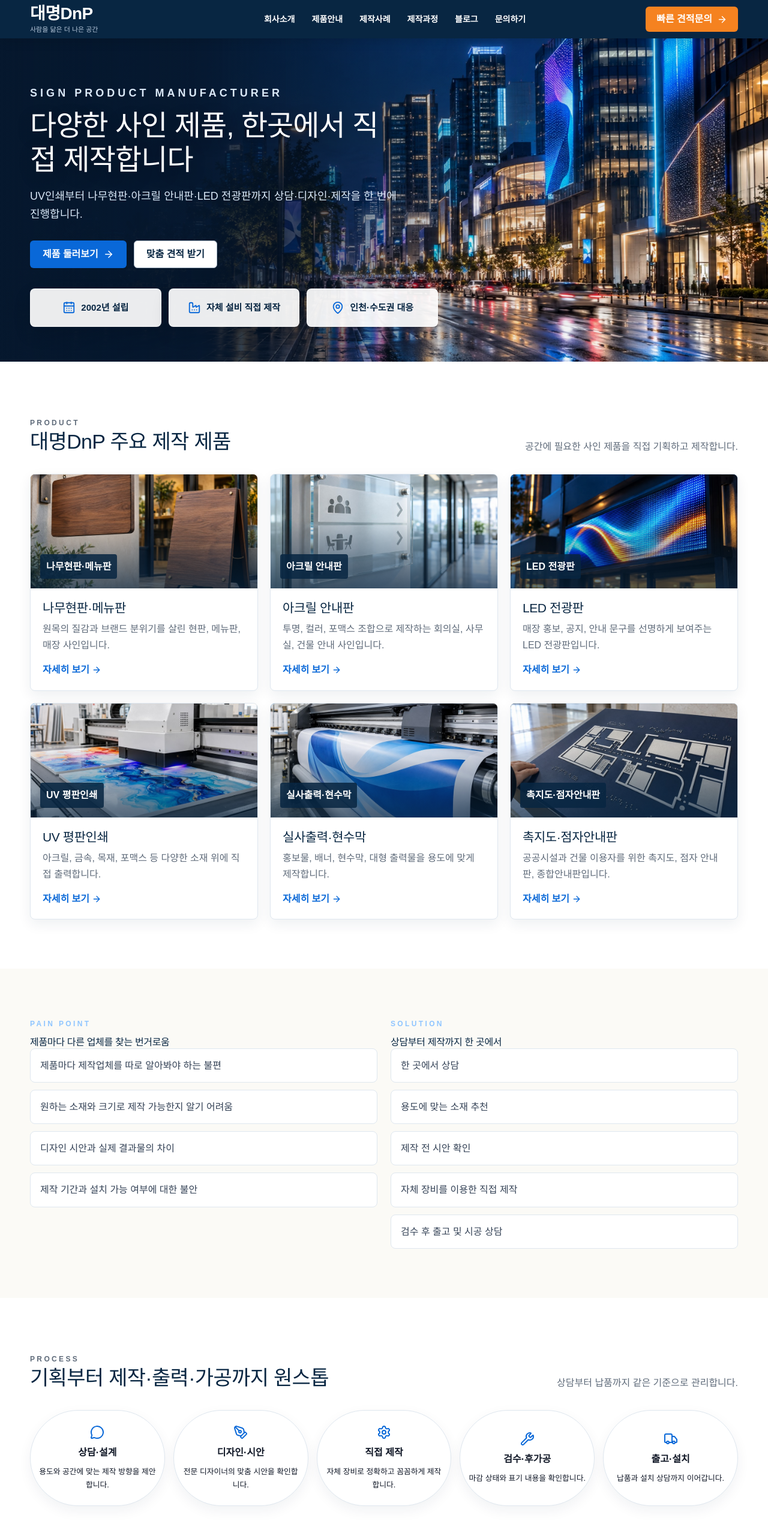
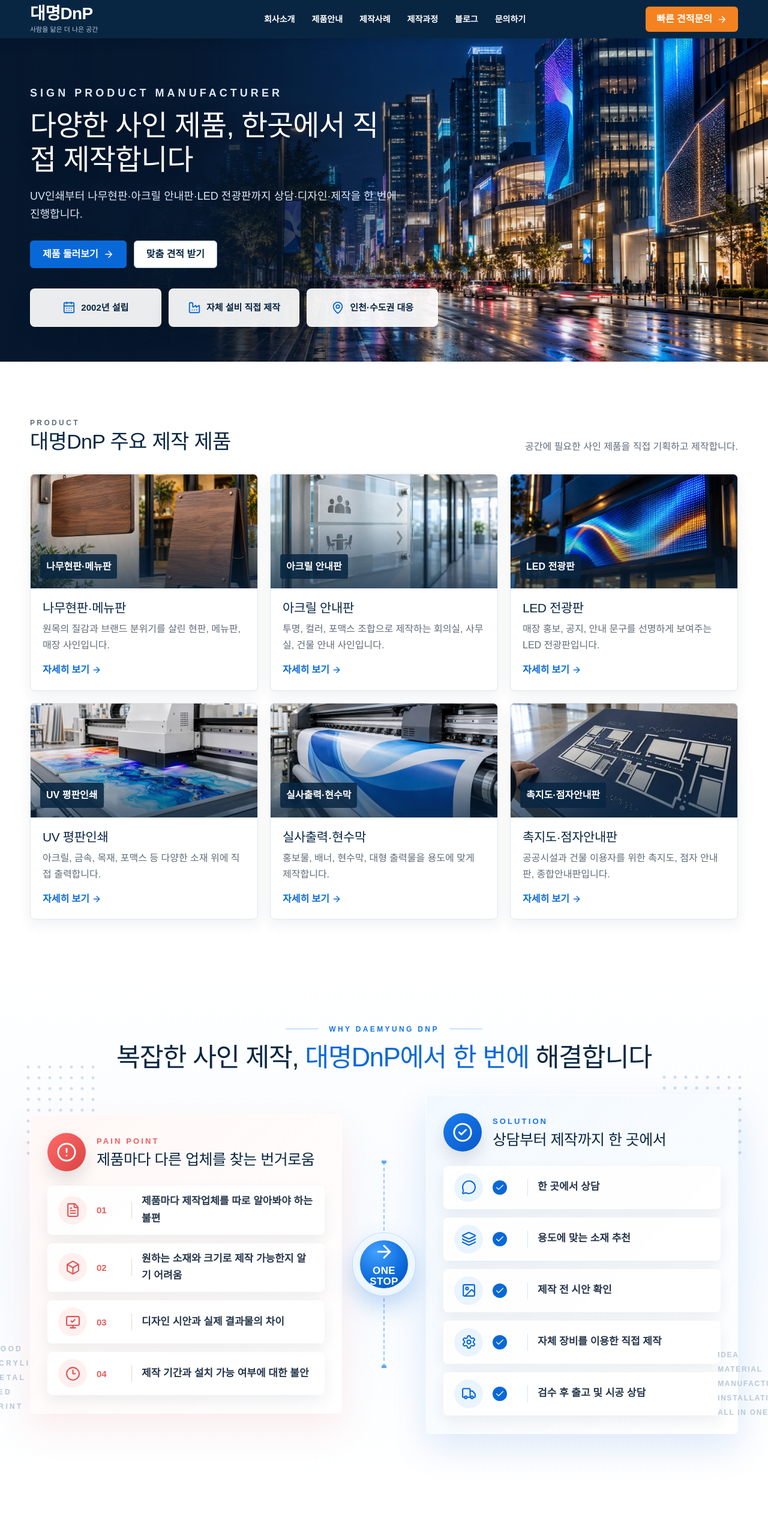
Before and after one commit to sg40331-afk/dmdnp0909, a Next.js app: page / in a window 1280 px wide. Shown: the top 2566 px of the page at 60% size. Built offline with nearby package versions, Linux system fonts and the light colour scheme.

Commit message:
Redesign pain solution section

```diff
--- a/app/globals.css
+++ b/app/globals.css
@@ -85,9 +85,50 @@ h1, h2, h3 { color: var(--navy); line-height: 1.25; letter-spacing: -.02em; }
 .visual-print { background: linear-gradient(135deg, #0c7ed9, #f6f8fb 55%, #ef9a2d); }
 .visual-map { background: linear-gradient(135deg, #161f2d, #e7edf5); }
 
-.problem-solution { display: grid; grid-template-columns: 1fr 1fr; gap: 22px; }
-.problem-solution ul, .plain-list { margin: 0; padding: 0; list-style: none; display: grid; gap: 12px; }
-.problem-solution li, .plain-list li { padding: 14px 16px; border: 1px solid var(--line); border-radius: 8px; background: #fff; color: #344256; }
+.plain-list { margin: 0; padding: 0; list-style: none; display: grid; gap: 12px; }
+.plain-list li { padding: 14px 16px; border: 1px solid var(--line); border-radius: 8px; background: #fff; color: #344256; }
+.one-stop-section { position: relative; overflow: hidden; background: linear-gradient(180deg, #fff 0%, #f7fbff 56%, #fff 100%); }
+.one-stop-section::before,
+.one-stop-section::after { content: ""; position: absolute; z-index: 0; opacity: .8; pointer-events: none; }
+.one-stop-section::before { left: 3%; top: 18%; width: 132px; height: 160px; background-image: radial-gradient(circle, #cad8ea 2px, transparent 3px); background-size: 18px 18px; }
+.one-stop-section::after { right: 3%; top: 20%; width: 144px; height: 144px; background-image: radial-gradient(circle, #c3d3e8 2px, transparent 3px); background-size: 18px 18px; }
+.one-stop-section .site-container { position: relative; z-index: 1; }
+.one-stop-heading { text-align: center; margin-bottom: 34px; }
+.one-stop-heading .kicker { display: inline-flex; align-items: center; gap: 18px; color: #1373e8; }
+.one-stop-heading .kicker::before,
+.one-stop-heading .kicker::after { content: ""; width: 54px; height: 1px; background: #9ec6f5; }
+.one-stop-heading h2 { margin: 0; font-size: clamp(31px, 3.4vw, 48px); letter-spacing: -.03em; }
+.one-stop-heading span { color: var(--blue); }
+.one-stop-layout { position: relative; display: grid; grid-template-columns: minmax(0, 1fr) 104px minmax(0, 1fr); gap: 18px; align-items: center; }
+.one-stop-layout::before { content: "WOOD\A ACRYLIC\A METAL\A LED\A PRINT"; white-space: pre; position: absolute; left: -64px; bottom: 34px; color: #b8c7db; font-size: 12px; font-weight: 900; letter-spacing: .28em; line-height: 2; }
+.one-stop-layout::after { content: "IDEA\A MATERIAL\A MANUFACTURING\A INSTALLATION\A ALL IN ONE"; white-space: pre; position: absolute; right: -94px; bottom: 24px; color: #b8c7db; font-size: 12px; font-weight: 900; letter-spacing: .14em; line-height: 2; }
+.one-stop-card { min-height: 430px; padding: 30px 28px; border-radius: 8px; border: 1px solid rgba(255,255,255,.8); box-shadow: 0 24px 60px rgba(8,38,66,.1); backdrop-filter: blur(10px); }
+.pain-card { background: linear-gradient(135deg, rgba(255,247,245,.95), rgba(255,255,255,.88)); box-shadow: 0 24px 60px rgba(231,76,76,.1); }
+.solution-card { background: linear-gradient(135deg, rgba(241,248,255,.96), rgba(255,255,255,.9)); box-shadow: 0 24px 60px rgba(9,104,216,.13); }
+.one-stop-card-head { display: flex; align-items: center; gap: 18px; margin-bottom: 24px; }
+.one-stop-card-head > span { width: 64px; height: 64px; border-radius: 50%; display: inline-grid; place-items: center; color: #fff; box-shadow: 0 14px 28px rgba(0,0,0,.12); }
+.pain-card .one-stop-card-head > span { background: linear-gradient(135deg, #ff6b68, #d94343); }
+.solution-card .one-stop-card-head > span { background: linear-gradient(135deg, #1b7df0, #0758c9); }
+.one-stop-card-head svg { width: 34px; height: 34px; }
+.one-stop-card-head p { margin: 0 0 4px; color: #f05c5c; font-size: 13px; font-weight: 900; letter-spacing: .24em; }
+.solution-card .one-stop-card-head p { color: #1373e8; }
+.one-stop-card h3 { margin: 0; font-size: 25px; }
+.one-stop-card ul { margin: 0; padding: 0; list-style: none; display: grid; gap: 14px; }
+.one-stop-card li { display: grid; grid-template-columns: 48px 42px 1px minmax(0, 1fr); align-items: center; gap: 16px; min-height: 70px; padding: 12px 18px; border-radius: 8px; background: rgba(255,255,255,.92); color: #26364b; font-size: 17px; font-weight: 700; box-shadow: 0 10px 24px rgba(8,38,66,.07); }
+.one-stop-card .item-icon { width: 48px; height: 48px; border-radius: 50%; display: inline-grid; place-items: center; background: #fff0f0; color: #df5353; }
+.solution-card .item-icon { background: #eaf4ff; color: var(--blue); }
+.one-stop-card .item-icon svg { width: 25px; height: 25px; }
+.one-stop-card li strong { color: #eb5c5c; font-size: 15px; font-style: normal; font-weight: 900; }
+.solution-card li strong { width: 24px; height: 24px; border-radius: 50%; display: inline-grid; place-items: center; background: var(--blue); color: #fff; }
+.solution-card li strong svg { width: 16px; height: 16px; }
+.one-stop-card li em { display: block; width: 1px; height: 28px; background: #e6d5d5; }
+.solution-card li em { background: #d2e5fb; }
+.one-stop-center { position: relative; display: grid; place-items: center; min-height: 430px; }
+.one-stop-center::before { content: ""; position: absolute; top: 44px; bottom: 44px; left: 50%; border-left: 2px dashed #9ac7ff; transform: translateX(-50%); }
+.one-stop-center::after { content: ""; position: absolute; top: 42px; bottom: 42px; left: 50%; width: 8px; transform: translateX(-50%); background: radial-gradient(circle at center top, #5fa8ff 0 5px, transparent 6px), radial-gradient(circle at center bottom, #5fa8ff 0 5px, transparent 6px); }
+.one-stop-center div { position: relative; z-index: 1; width: 104px; height: 104px; border-radius: 50%; display: grid; place-items: center; gap: 2px; background: radial-gradient(circle at 34% 24%, #42a0ff, #0868d8 64%, #064aaf); color: #fff; border: 12px solid #eef6ff; box-shadow: 0 0 0 1px #b7d9ff, 0 18px 38px rgba(9,104,216,.26); text-align: center; }
+.one-stop-center svg { width: 34px; height: 34px; }
+.one-stop-center strong { font-size: 17px; line-height: 1.05; letter-spacing: .02em; }
 .process-row { display: grid; grid-template-columns: repeat(5, 1fr); gap: 14px; }
 .process-step { text-align: center; padding: 24px 14px; background: #fff; border: 1px solid var(--line); border-radius: 999px; min-height: 150px; display: grid; align-content: center; gap: 8px; box-shadow: 0 8px 22px rgba(8,38,66,.06); }
 .process-step svg { margin-inline: auto; color: var(--blue); }
@@ -133,7 +174,13 @@ textarea { min-height: 140px; resize: vertical; }
   .site-container { width: min(100% - 32px, 760px); }
   .desktop-nav, .header-quote { display: none; }
   .mobile-menu { display: inline-grid; place-items: center; }
-  .hero-inner, .detail-layout, .about-band, .contact-grid, .problem-solution { grid-template-columns: 1fr; }
+  .hero-inner, .detail-layout, .about-band, .contact-grid { grid-template-columns: 1fr; }
+  .one-stop-layout { grid-template-columns: 1fr; gap: 22px; }
+  .one-stop-layout::before, .one-stop-layout::after { display: none; }
+  .one-stop-card { min-height: 0; }
+  .one-stop-center { order: 2; min-height: 120px; }
+  .solution-card { order: 3; }
+  .one-stop-center::before { top: 0; bottom: 0; }
   .hero::after { opacity: .9; }
   .hero h1 { max-width: 620px; }
   .grid-3, .portfolio-grid, .audience-grid { grid-template-columns: repeat(2, 1fr); }
@@ -154,6 +201,16 @@ textarea { min-height: 140px; resize: vertical; }
   .section { padding: 58px 0; }
   .section-heading { display: block; }
   .section-heading h2, .page-hero h1 { font-size: 31px; }
+  .one-stop-heading { margin-bottom: 24px; }
+  .one-stop-heading .kicker::before, .one-stop-heading .kicker::after { width: 24px; }
+  .one-stop-card { padding: 22px 16px; }
+  .one-stop-card-head { align-items: flex-start; gap: 12px; }
+  .one-stop-card-head > span { width: 52px; height: 52px; }
+  .one-stop-card-head svg { width: 28px; height: 28px; }
+  .one-stop-card h3 { font-size: 20px; }
+  .one-stop-card li { grid-template-columns: 42px 34px 1px minmax(0, 1fr); gap: 10px; min-height: 64px; padding: 10px 12px; font-size: 15px; }
+  .one-stop-card .item-icon { width: 42px; height: 42px; }
+  .one-stop-center div { width: 92px; height: 92px; border-width: 10px; }
   .quote-cta { display: block; padding: 26px 20px; }
   .button { width: 100%; }
   .copyright { display: block; }
--- a/app/page.tsx
+++ b/app/page.tsx
@@ -1,5 +1,5 @@
 import Link from "next/link";
-import { ArrowRight, CalendarDays, Factory, MapPin, MessageCircle, PenTool, Settings, Truck, Wrench } from "lucide-react";
+import { AlertCircle, ArrowRight, Box, CalendarDays, Check, CheckCircle2, Clock3, Factory, FileText, Image as ImageIcon, Layers3, MapPin, MessageCircle, MonitorCheck, PenTool, Settings, Truck, Wrench } from "lucide-react";
 import { faqs, portfolioItems, products } from "@/lib/dmdnp-data";
 import { QuoteCta, SiteFooter, SiteHeader, VisualBlock } from "@/components/site-shell";
 
@@ -20,6 +20,21 @@ const homeProductImages = [
   "/dmdnp-assets/product-card-banner.jpg",
   "/dmdnp-assets/product-card-tactile.jpg",
 ];
+
+const painPoints = [
+  [FileText, "제품마다 제작업체를 따로 알아봐야 하는 불편"],
+  [Box, "원하는 소재와 크기로 제작 가능한지 알기 어려움"],
+  [MonitorCheck, "디자인 시안과 실제 결과물의 차이"],
+  [Clock3, "제작 기간과 설치 가능 여부에 대한 불안"],
+] as const;
+
+const solutions = [
+  [MessageCircle, "한 곳에서 상담"],
+  [Layers3, "용도에 맞는 소재 추천"],
+  [ImageIcon, "제작 전 시안 확인"],
+  [Settings, "자체 장비를 이용한 직접 제작"],
+  [Truck, "검수 후 출고 및 시공 상담"],
+] as const;
 
 const process = [
   [MessageCircle, "상담·설계", "용도와 공간에 맞는 제작 방향을 제안합니다."],
@@ -70,10 +85,31 @@ export default function Home() {
           </div>
         </section>
 
-        <section className="section ivory">
-          <div className="site-container problem-solution">
-            <div><p className="kicker">PAIN POINT</p><h2>제품마다 다른 업체를 찾는 번거로움</h2><ul>{["제품마다 제작업체를 따로 알아봐야 하는 불편", "원하는 소재와 크기로 제작 가능한지 알기 어려움", "디자인 시안과 실제 결과물의 차이", "제작 기간과 설치 가능 여부에 대한 불안"].map((x) => <li key={x}>{x}</li>)}</ul></div>
-            <div><p className="kicker">SOLUTION</p><h2>상담부터 제작까지 한 곳에서</h2><ul>{["한 곳에서 상담", "용도에 맞는 소재 추천", "제작 전 시안 확인", "자체 장비를 이용한 직접 제작", "검수 후 출고 및 시공 상담"].map((x) => <li key={x}>{x}</li>)}</ul></div>
+        <section className="section one-stop-section">
+          <div className="site-container">
+            <div className="one-stop-heading">
+              <p className="kicker">WHY DAEMYUNG DnP</p>
+              <h2>복잡한 사인 제작, <span>대명DnP에서 한 번에</span> 해결합니다</h2>
+            </div>
+            <div className="one-stop-layout">
+              <article className="one-stop-card pain-card">
+                <div className="one-stop-card-head">
+                  <span><AlertCircle /></span>
+                  <div><p>PAIN POINT</p><h3>제품마다 다른 업체를 찾는 번거로움</h3></div>
+                </div>
+                <ul>{painPoints.map(([Icon, text], i) => <li key={text}><span className="item-icon"><Icon /></span><strong>{String(i + 1).padStart(2, "0")}</strong><em />{text}</li>)}</ul>
+              </article>
+              <div className="one-stop-center" aria-hidden="true">
+                <div><ArrowRight /><strong>ONE<br />STOP</strong></div>
+              </div>
+              <article className="one-stop-card solution-card">
+                <div className="one-stop-card-head">
+                  <span><CheckCircle2 /></span>
+                  <div><p>SOLUTION</p><h3>상담부터 제작까지 한 곳에서</h3></div>
+                </div>
+                <ul>{solutions.map(([Icon, text]) => <li key={text}><span className="item-icon"><Icon /></span><strong><Check /></strong><em />{text}</li>)}</ul>
+              </article>
+            </div>
           </div>
         </section>
 
```
